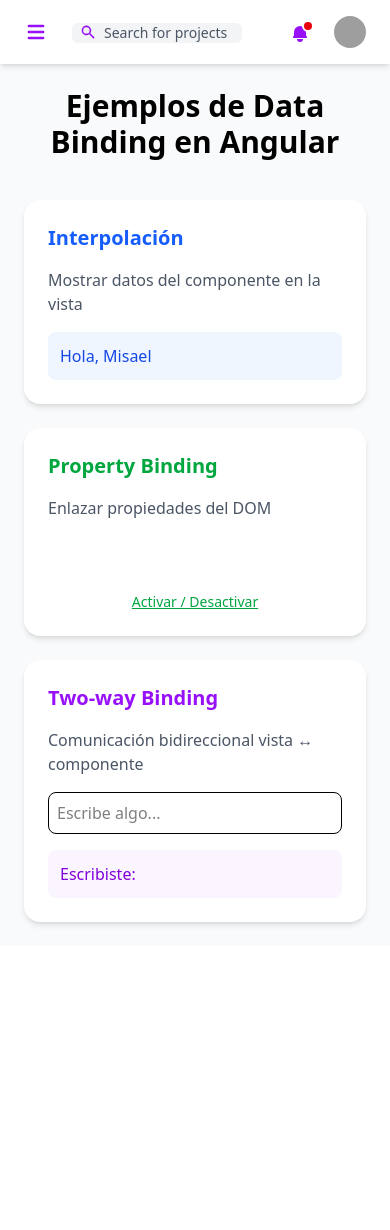
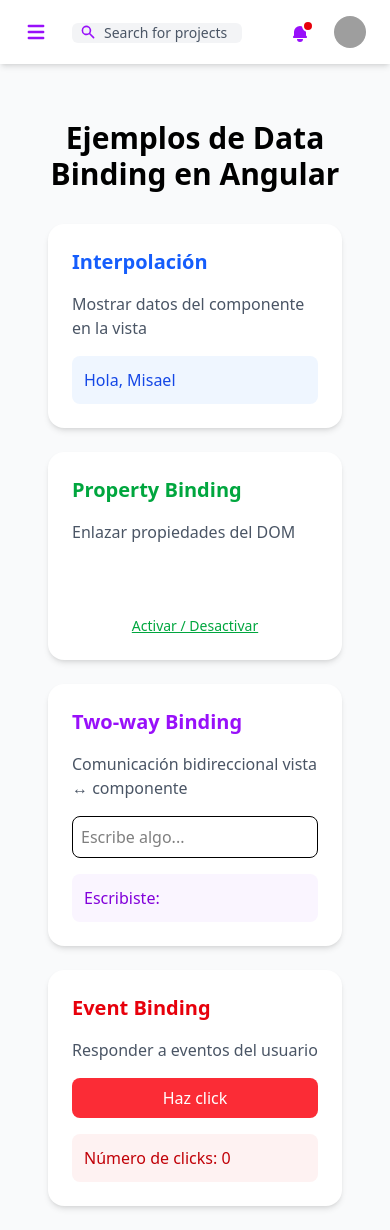
Before and after one commit to NoPinguino/EjerciciosAngular, an Angular app: page /data-binding in a window 390 px wide. Before the commit the page ends 946 px from the top, so only its background shows below. Built offline with nearby package versions, Linux system fonts and the light colour scheme; grey boxes are pictures that could not be loaded.

Commit message:
Mejora en directivas y data-bindings

```diff
--- a/src/app/pages/data-binding/data-binding.html
+++ b/src/app/pages/data-binding/data-binding.html
@@ -1,8 +1,8 @@
-<div class="max-w-6xl mx-auto p-6">
-  <h1 class="text-3xl font-bold mb-10 text-center">Ejemplos de Data Binding en Angular</h1>
+<div class="max-w-full mx-6 p-6">
+  <h1 class="text-3xl font-bold my-8 text-center">Ejemplos de Data Binding en Angular</h1>
 
   <!-- GRID RESPONSIVE -->
-  <div class="grid grid-cols-1 gap-6 lg:grid-cols-3">
+  <div class="grid grid-cols-1 gap-6 lg:grid-cols-2">
     <!-- ================= INTERPOLATION ================= -->
     <div class="bg-white rounded-2xl shadow-md p-6 flex flex-col gap-4">
       <h2 class="text-xl font-semibold text-blue-600">Interpolación</h2>
@@ -17,7 +17,8 @@
       <p class="text-gray-600">Enlazar propiedades del DOM</p>
 
       <button
-        class="py-2 rounded-lg text-white transition"
+        class="cursor-pointer py-2 rounded-lg text-white transition"
+        (click)="mostrarAlert()"
         [disabled]="deshabilitado"
         [class.bg-green-500]="!deshabilitado"
         [class.bg-gray-400]="deshabilitado"
@@ -25,7 +26,10 @@
         Botón con property binding
       </button>
 
-      <button class="text-sm underline text-green-600" (click)="deshabilitado = !deshabilitado">
+      <button
+        class="cursor-pointer text-sm underline text-green-600"
+        (click)="deshabilitado = !deshabilitado"
+      >
         Activar / Desactivar
       </button>
     </div>
@@ -44,5 +48,20 @@
 
       <p class="bg-purple-50 text-purple-700 p-3 rounded-lg">Escribiste: {{ mensaje }}</p>
     </div>
+
+    <!-- ================= EVENT BINDING ================= -->
+    <div class="bg-white rounded-2xl shadow-md p-6 flex flex-col gap-4">
+      <h2 class="text-xl font-semibold text-red-600">Event Binding</h2>
+      <p class="text-gray-600">Responder a eventos del usuario</p>
+
+      <button
+        class="cursor-pointer py-2 rounded-lg bg-red-500 text-white hover:bg-red-600 transition"
+        (click)="incrementar()"
+      >
+        Haz click
+      </button>
+
+      <p class="bg-red-50 text-red-700 p-3 rounded-lg">Número de clicks: {{ contador }}</p>
+    </div>
   </div>
 </div>
--- a/src/app/pages/data-binding/data-binding.ts
+++ b/src/app/pages/data-binding/data-binding.ts
@@ -16,6 +16,17 @@ export class DataBinding {
   // Property binding
   deshabilitado = false;
 
+  mostrarAlert() {
+    alert('Has pulsado el botón con property binding');
+  }
+
   // Two-way binding
   mensaje = '';
+
+  contador = 0;
+
+  // Event binding
+  incrementar() {
+    this.contador++;
+  }
 }
--- a/src/app/pages/directivas/directivas.html
+++ b/src/app/pages/directivas/directivas.html
@@ -1,8 +1,8 @@
-<div class="max-w-6xl mx-auto p-6">
-  <h1 class="text-3xl font-bold mb-10 text-center">Ejemplos de Directivas en Angular</h1>
+<div class="max-w-full mx-6 p-6">
+  <h1 class="text-3xl font-bold my-8 text-center">Ejemplos de Directivas en Angular</h1>
 
   <!-- GRID RESPONSIVE -->
-  <div class="grid grid-cols-1 gap-6 lg:grid-cols-3">
+  <div class="grid grid-cols-1 gap-6 lg:grid-cols-2">
     <!-- ================= NG IF CARD ================= -->
     <div class="bg-white rounded-2xl shadow-md p-6 flex flex-col gap-4">
       <h2 class="text-xl font-semibold text-blue-600">*ngIf</h2>
@@ -27,10 +27,10 @@
 
       <ul class="space-y-2">
         <li
-          *ngFor="let lenguaje of lenguajes; index as i"
+          *ngFor="let animal of animales; index as i"
           class="bg-green-50 text-green-700 px-3 py-2 rounded-lg"
         >
-          {{ i + 1 }} - {{ lenguaje }}
+          {{ i + 1 }} - {{ animal }}
         </li>
       </ul>
     </div>
--- a/src/app/pages/directivas/directivas.ts
+++ b/src/app/pages/directivas/directivas.ts
@@ -12,7 +12,7 @@ export class Directivas {
   // ngIf
   mostrar = false;
   // ngFor
-  lenguajes = ['Angular', 'React', 'Vue', 'Svelte'];
+  animales = ['Perro', 'Gato', 'Conejo', 'Pájaro'];
   // ngSwitch
   nivel = 'basico';
 }
```
